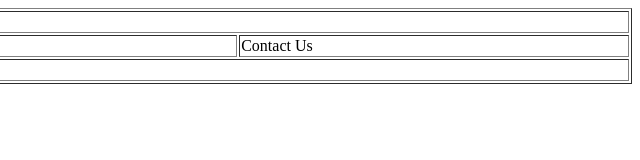
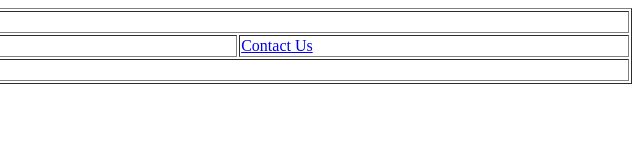
Before and after one commit to hello111110/files, a plain HTML site: page index.html in a window 1280 px wide. Shown: the full height of the page, 640-1280 px from the left. Drawn offline with Linux system fonts and the light colour scheme.

Commit message:
Update index.html

```diff
--- a/index.html
+++ b/index.html
@@ -12,7 +12,7 @@
         <td>Home</td>
         <td>About Us</td>
         <td>Services</td>
-        <td>Contact Us</td>
+        <td><a href="mailto:earthaemob@tutanota.com">Contact Us</a></td>
       </tr>
       <tr>
         <td colspan="2">&nbsp;</td>
```
